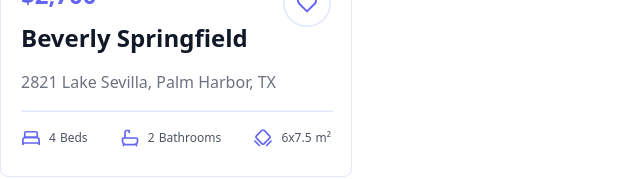
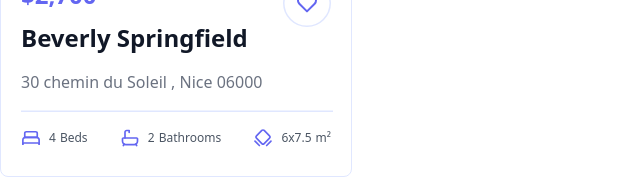
Before and after one commit to MMI-SAE-203/r213-2024-pracht-tp2-imrane-qerchi, a Vue app: page / in a window 1280 px wide. Shown: the part 274-453 px from the top of the page, without its empty margins (0-640 px from the left). Built offline with nearby package versions, Linux system fonts and the light colour scheme.

Commit message:
Test du composant

```diff
--- a/src/components/MaisonCard.vue
+++ b/src/components/MaisonCard.vue
@@ -57,7 +57,7 @@
         </svg>
         </div>
         <p class="self-stretch flex-grow-0 flex-shrink-0 w-[312px] text-base text-left text-gray-500">
-        2821 Lake Sevilla, Palm Harbor, TX
+        {{ adresse }}
         </p>
         <svg
         width="312"
--- a/src/pages/index.vue
+++ b/src/pages/index.vue
@@ -83,7 +83,7 @@ const maisonsListe: MaisonRecord[] = [
 
 <template>
   <div>
-    <MaisonCard/>
+    <MaisonCard v-bind="maisonsListe[2]"/>
   <h1 class="text-2xl">Bonjour monde !</h1>
   </div>
 </template>
```
